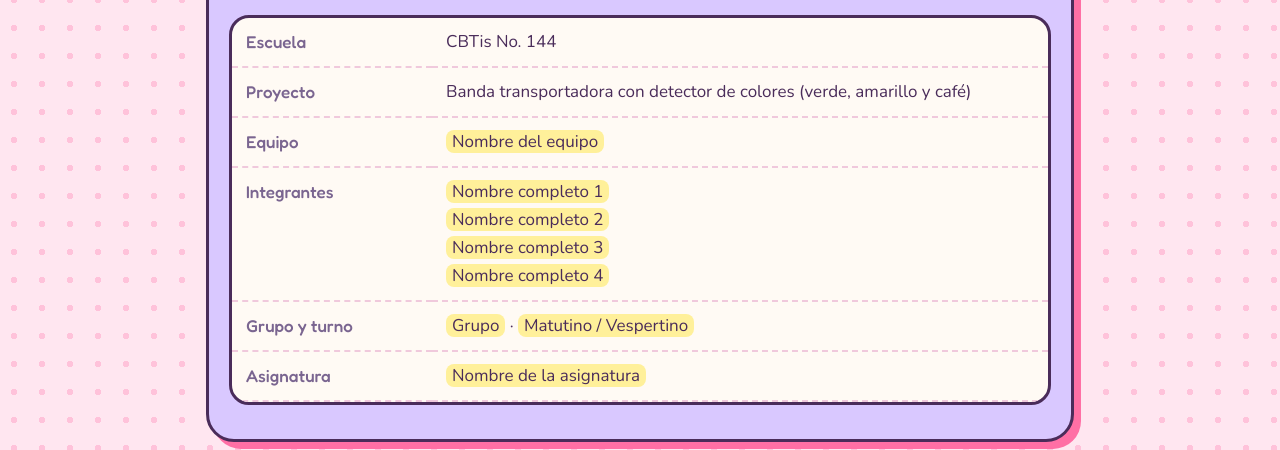
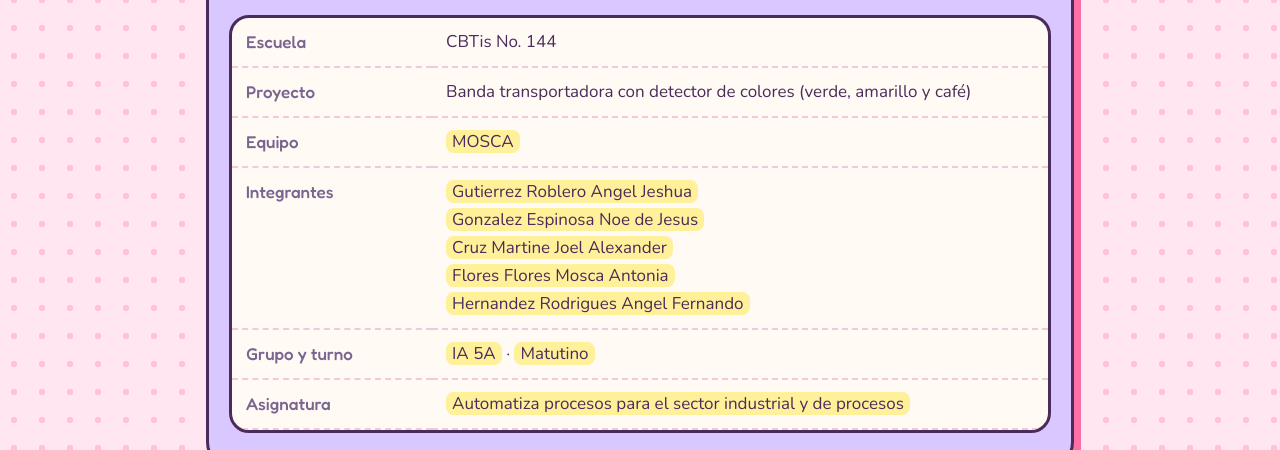
Before and after one commit to noejesus0924-source/mosca, a plain HTML site: page index.html in a window 1280 px wide. Shown: the part 350-800 px from the top of the page. Drawn offline with nearby package versions, Linux system fonts and the light colour scheme.

Commit message:
Update team information in index.html

```diff
--- a/index.html
+++ b/index.html
@@ -88,10 +88,10 @@ footer{text-align:center;padding:14px 0 40px;font-family:Fredoka,sans-serif;colo
 <dl class="data">
 <dt>Escuela</dt><dd>CBTis No. 144</dd>
 <dt>Proyecto</dt><dd>Banda transportadora con detector de colores (verde, amarillo y café)</dd>
-<dt>Equipo</dt><dd><span class="ph">Nombre del equipo</span></dd>
-<dt>Integrantes</dt><dd><span class="ph">Nombre completo 1</span><br><span class="ph">Nombre completo 2</span><br><span class="ph">Nombre completo 3</span><br><span class="ph">Nombre completo 4</span></dd>
-<dt>Grupo y turno</dt><dd><span class="ph">Grupo</span> · <span class="ph">Matutino / Vespertino</span></dd>
-<dt>Asignatura</dt><dd><span class="ph">Nombre de la asignatura</span></dd>
+ <dt>Equipo</dt><dd><span class="ph">MOSCA</span></dd>
+<dt>Integrantes</dt><dd><span class="ph">Gutierrez Roblero Angel Jeshua</span><br><span class="ph">Gonzalez Espinosa Noe de Jesus</span><br><span class="ph">Cruz Martine Joel Alexander</span><br><span class="ph">Flores Flores Mosca Antonia</span><br><span class="ph">Hernandez Rodrigues Angel Fernando</span></dd>
+<dt>Grupo y turno</dt><dd><span class="ph">IA  5A</span> · <span class="ph">Matutino</span></dd>
+<dt>Asignatura</dt><dd><span class="ph">Automatiza procesos para el sector industrial y de procesos</span></dd>
 </dl>
 </section>
 
```
